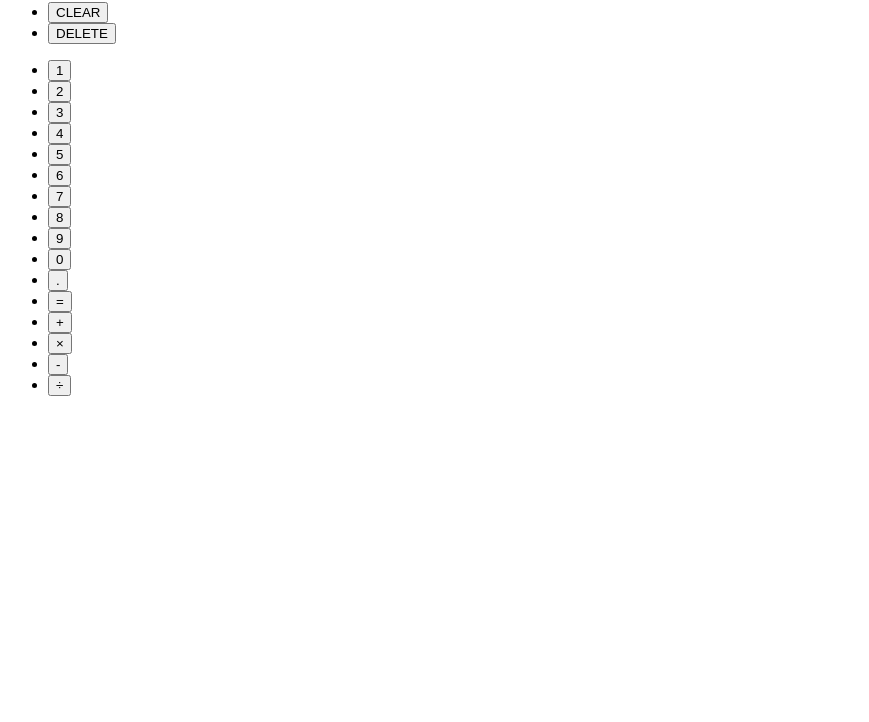
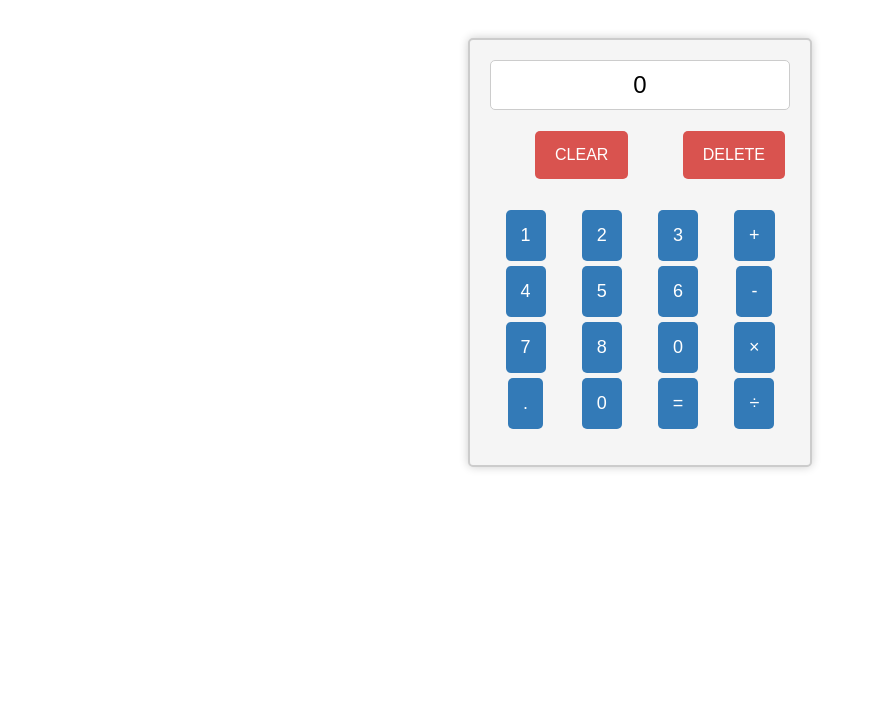
Before and after one commit to EJ-Lan/JavaScript-Calculator, a website with bundled scripts: page index.html in a window 1280 px wide. Shown: the part 78-800 px from the top of the page, without its empty margins (0-869 px from the left). Built offline with nearby package versions, Linux system fonts and the light colour scheme.

Commit message:
Finish styling for calculator

```diff
--- a/index.html
+++ b/index.html
@@ -7,11 +7,11 @@
         <link rel="stylesheet" href="styles/styles.css">
     </head>
     <body>
-        <h1>Calculator</h1>
+        <h1 class="page-heading">Calculator</h1>
 
         <div class="calculator">
             <div class="display">
-                <p class="calculator-display"></p>
+                <p class="calculator-display">0</p>
             </div>
             <div class="big-buttons">
                 <ul class="action-buttons">
@@ -24,18 +24,18 @@
                     <li><button class="input-button">1</button></li>
                     <li><button class="input-button">2</button></li>
                     <li><button class="input-button">3</button></li>
+                    <li><button class="input-button">+</button></li>
                     <li><button class="input-button">4</button></li>
                     <li><button class="input-button">5</button></li>
                     <li><button class="input-button">6</button></li>
+                    <li><button class="input-button">-</button></li>
                     <li><button class="input-button">7</button></li>
                     <li><button class="input-button">8</button></li>
-                    <li><button class="input-button">9</button></li>
                     <li><button class="input-button">0</button></li>
+                    <li><button class="input-button">×</button></li>
                     <li><button class="input-button">.</button></li>
+                    <li><button class="input-button">0</button></li>
                     <li><button class="input-button">=</button></li>
-                    <li><button class="input-button">+</button></li>
-                    <li><button class="input-button">×</button></li>
-                    <li><button class="input-button">-</button></li>
                     <li><button class="input-button">÷</button></li>
                 </ul>
             </div>
--- a/styles/styles.css
+++ b/styles/styles.css
@@ -0,0 +1,94 @@
+body {
+    margin: 0;
+    padding: 0;
+    font-family: Arial, sans-serif;
+    display: flex;
+    flex-direction: column;
+    justify-content: space-between;
+    align-items: center;
+    gap: 16px;
+}
+
+.page-heading {
+    text-align: center;
+    font-size: 24px;
+    padding: 20px 0;
+}
+
+ul {
+    list-style: none;
+}
+
+.calculator {
+    width: 300px;
+    margin: 0 auto;
+    border: 2px solid #ccc;
+    border-radius: 5px;
+    background-color: #f5f5f5;
+    box-shadow: 0 0 10px rgba(0, 0, 0, 0.2);
+    padding: 20px;
+    text-align: center;
+    display: flex;
+    flex-direction: column;
+  }
+
+  .calculator-display {
+    font-size: 24px;
+    margin: 0;
+    padding: 10px;
+    background-color: #fff;
+    border: 1px solid #ccc;
+    border-radius: 5px;
+  }
+
+  /* Styles for Action Buttons (CLEAR and DELETE) */
+  .action-buttons {
+    display: flex;
+    justify-content: space-between;
+    margin-bottom: 10px;
+  }
+
+  .action-button {
+    background-color: #d9534f;
+    color: #fff;
+    border: none;
+    border-radius: 5px;
+    padding: 15px 20px;
+    margin: 5px;
+    cursor: pointer;
+    font-size: 16px;
+  }
+
+  .action-button:hover {
+    background-color: #c9302c;
+  }
+
+  /* Styles for Input Buttons (1-9, 0, ., =, +, ×, -, ÷) */
+  .input-buttons {
+    list-style: none;
+    padding: 0;
+    display: grid;
+    grid-template-columns: repeat(4, 1fr);
+    gap: 5px;
+  }
+
+  .input-button {
+    background-color: #337ab7;
+    color: #fff;
+    border: none;
+    border-radius: 5px;
+    padding: 15px;
+    font-size: 18px;
+    cursor: pointer;
+  }
+
+  .input-button:hover {
+    background-color: #286090;
+  }
+
+  /* Responsive Styles */
+  @media (max-width: 400px) {
+    .calculator {
+      width: 90%;
+    }
+  }
```
